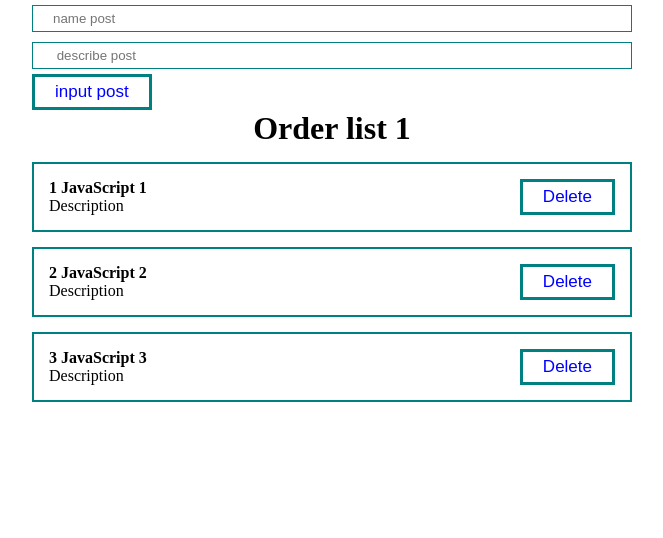
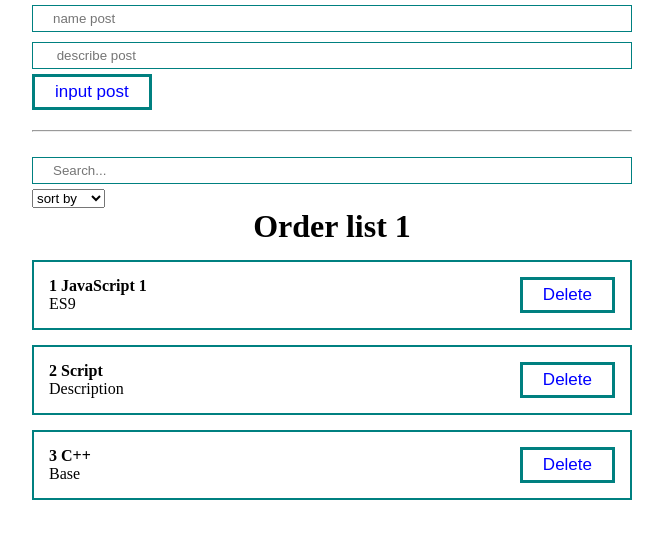
Before and after one commit to AndSak/React-curse-AZ, a React (Create React App) app: page / in a window 1280 px wide. Shown: the top 538 px of the page, without its empty margins (308-971 px from the left). Built offline with nearby package versions, Linux system fonts and the light colour scheme.

Commit message:
feature: add <Select/> & getSortedPost()

```diff
--- a/src/App.js
+++ b/src/App.js
@@ -2,14 +2,29 @@ import React, { useState } from 'react';
 import PostList from './components/PostList';
 import './styles/App.css';
 import PostForm from './components/PostForm';
+import MySelect from './components/UI/select/MySelect';
+import MyInput from './components/UI/input/MyInput';
 
 function App() {
 
   const [posts, setPosts] = useState([
-    { id: 1, title: 'JavaScript 1', body: 'Description' },
-    { id: 2, title: 'JavaScript 2', body: 'Description' },
-    { id: 3, title: 'JavaScript 3', body: 'Description' },
+    { id: 1, title: 'JavaScript 1', body: 'ES9' },
+    { id: 2, title: 'Script', body: 'Description' },
+    { id: 3, title: 'C++ ', body: 'Base' },
   ]);
+
+  const [selectSort, setSelectSort] = useState('');
+  const [searchQuery, setSearchQuery] = useState('');
+
+  function getSortedPosts(){
+    console.log('Worked getSortPosts')
+    if(selectSort){
+      return [...posts].sort((a, b) => a[selectSort].localeCompare([selectSort]));
+    }
+    return posts;
+  }
+
+  const sortedPosts = getSortedPosts();
 
   function createPost(newPost) {
     setPosts([...posts, newPost])
@@ -19,10 +34,36 @@ function App() {
     setPosts(posts.filter(p => p.id !== post.id))
   }
 
+  function sortPosts(sort) {
+    setSelectSort(sort);
+  }
+
   return (
     <div className='App'>
       <PostForm create={createPost} />
-      <PostList remove={removePost} posts={posts} title='Order list 1' />
+      <hr style={{ margin: '20px 0px' }} />
+      <div>
+        <MyInput
+          value={searchQuery}
+          onChange={(e) => setSearchQuery(e.target.value)}
+          placeholder="Search..."
+        />
+        <MySelect
+          value={selectSort}
+          onChange={sortPosts}
+          defaultValue="sort by"
+          options={[
+            { value: "title", name: "named" },
+            { value: "body", name: "describe" }
+          ]}
+        />
+      </div>
+      {posts.length === 0
+        ?
+        <p style={{ textAlign: 'center', fontSize: '2em' }}> All Posts are deleting</p>
+        :
+        <PostList remove={removePost} posts={sortedPosts} title='Order list 1' />
+      }
     </div>
   );
 }
--- /dev/null
+++ b/src/components/UI/select/MySelect.jsx
@@ -0,0 +1,21 @@
+import React from "react";
+import { v4 as uuidv4 } from 'uuid';
+
+
+const MySelect = ({ options, defaultValue, value, onChange }) => {
+
+    return (
+        <select
+            value={value}
+            onChange={event => onChange(event.target.value)}
+        >
+            <option disabled value="">{defaultValue}</option>
+            {options.map(opt =>
+                <option key={uuidv4()} value={opt.value}>
+                    {opt.name}
+                </option>)}
+        </select>
+    )
+}
+
+export default MySelect;
```
